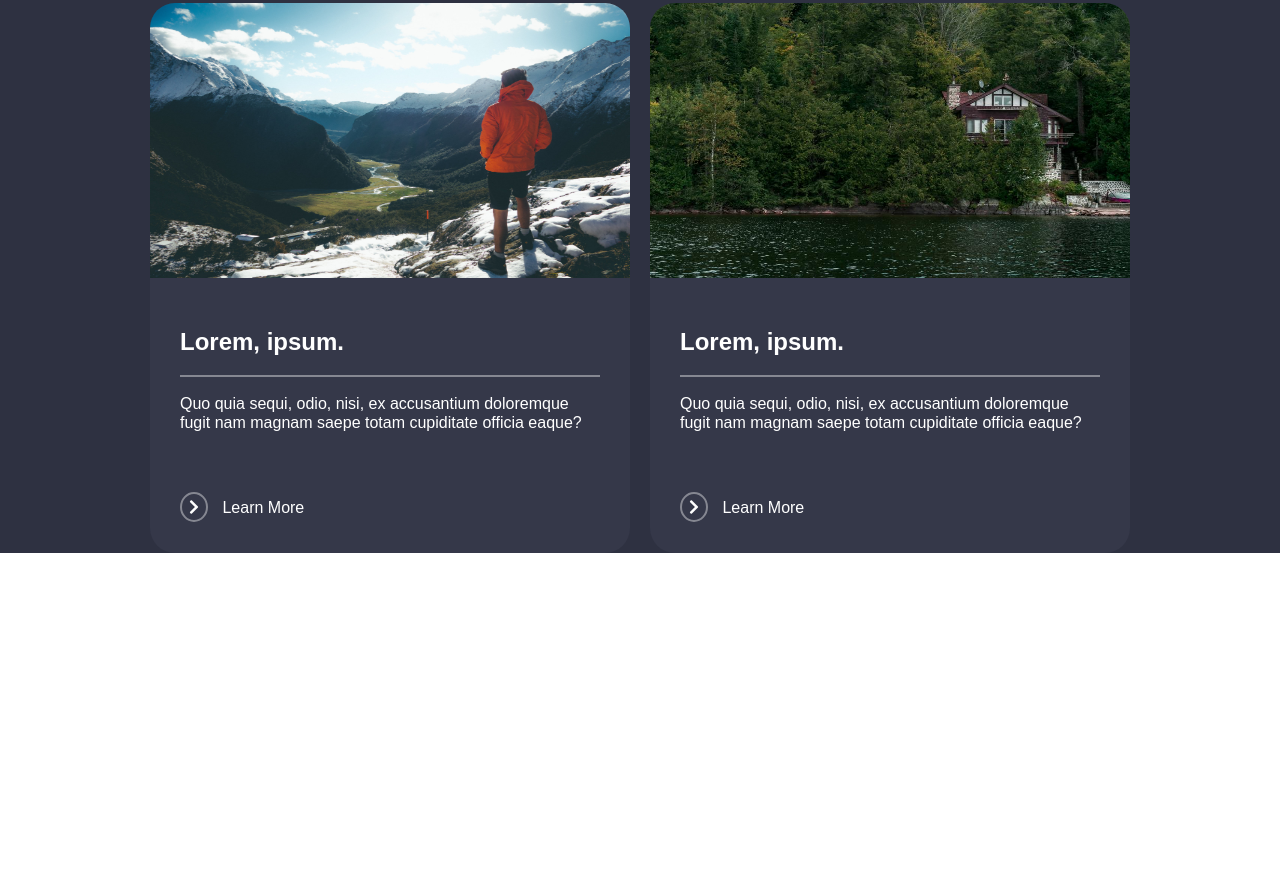
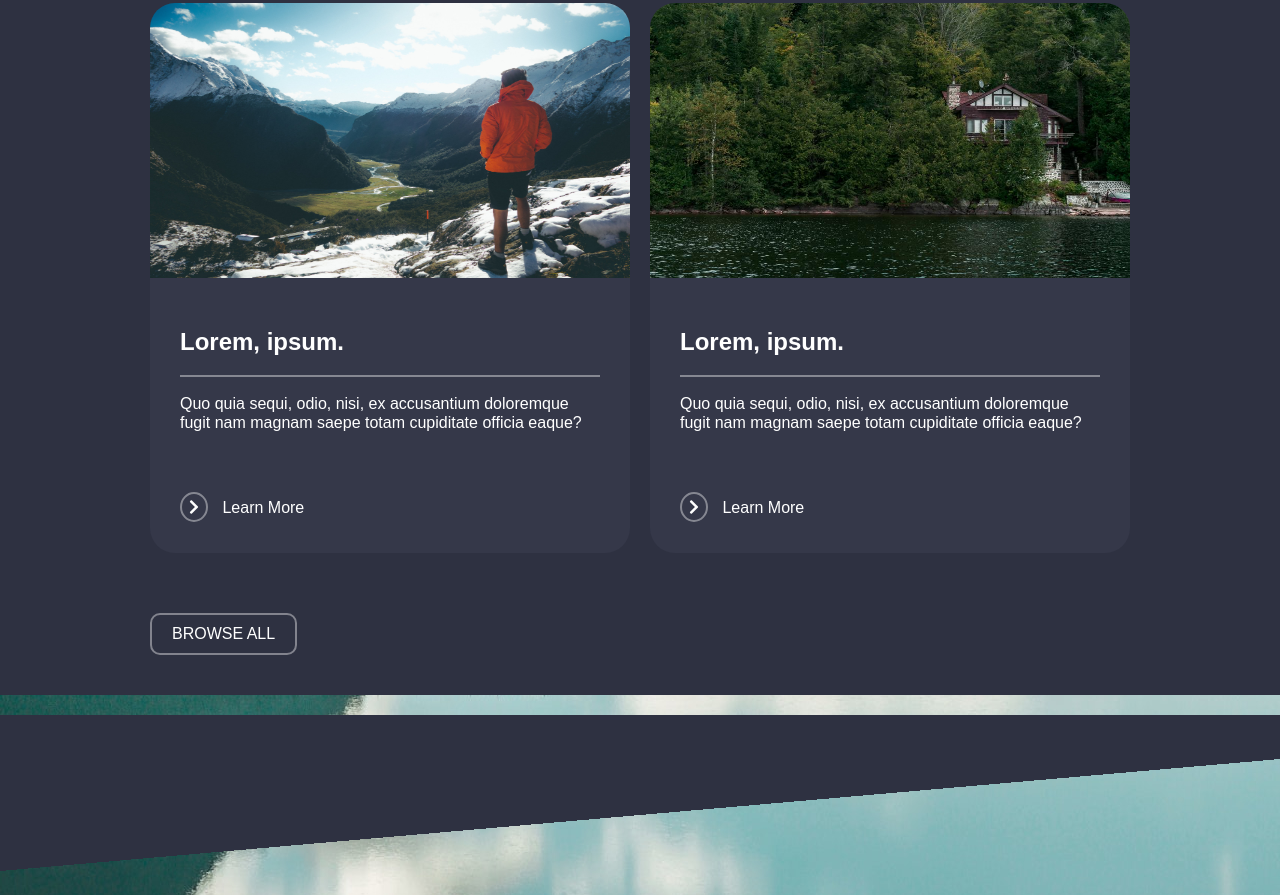
Before and after one commit to PawelRzepinski/travelLayou, a website: page index.html in a window 1280 px wide. Shown: the part 2963-3858 px from the top of the page. Before the commit the page ends 3516 px from the top, so only its background shows below. Drawn offline with nearby package versions, Linux system fonts and the light colour scheme.

Commit message:
article section

```diff
--- a/index.html
+++ b/index.html
@@ -161,7 +161,11 @@
                     </article>
                 </div>
             </div>
-            <div class="articleBtn"></div>
+            <div class="row">
+                <div class="col-12">
+                    <button class="showMoreBtn">Browse All</button>
+                </div>
+            </div>
         </div>
     </section>
     <script src="js/app.js"></script>
--- a/scss/partials/_article.scss
+++ b/scss/partials/_article.scss
@@ -1,6 +1,17 @@
 .article {
+    position: relative;
     background-color: #2E3141;
     color: white;
+
+    &:after {
+        content: "";
+        position: absolute;
+        border: -200px;
+        left: 0;
+        width: 100%;
+        height: 200px;
+        background: linear-gradient(175deg, #2E3141 50%, rgba(46, 49, 65, 0.0) 50%);
+    }
 
     h2 {
         margin-bottom: 40px;
@@ -47,3 +58,14 @@
         margin-bottom: 60px;
     }
 }
+
+.showMoreBtn {
+    background: none;
+    border: 2px solid rgba(255, 255, 255, 0.4);
+    border-radius: 10px;
+    color: white;
+    text-transform: uppercase;
+    padding: 10px 20px;
+    cursor: pointer;
+    margin: 40px 0;
+}
```
Also changed, not shown: css/main.css, 1 other file.
